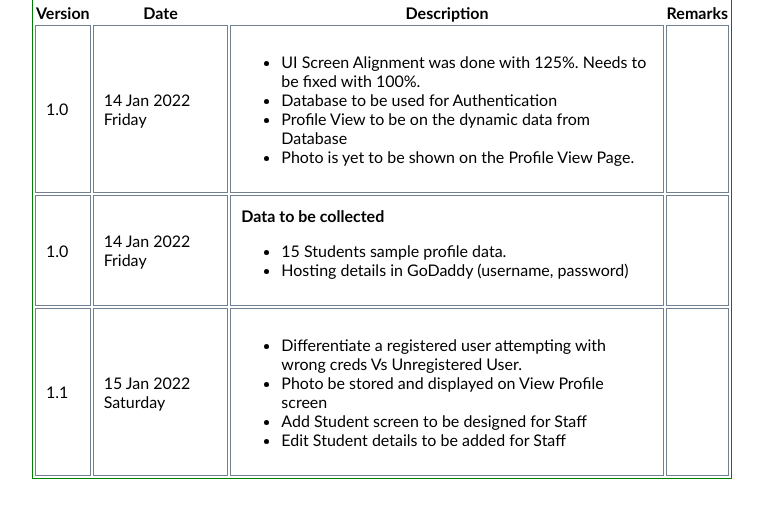
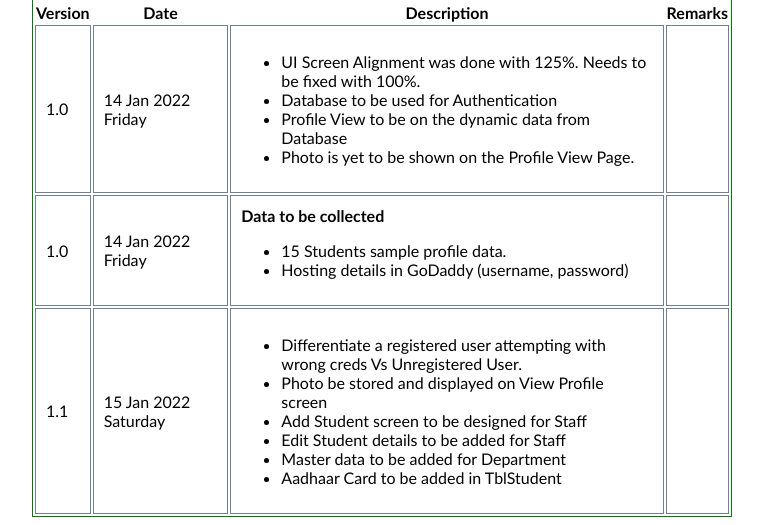
Before and after one commit to itsraghz/php-student-management-system, a PHP site: page /VersionHistory.php in a window 1280 px wide. Shown: the part 745-1270 px from the top of the page, without its empty margins (51-814 px from the left). Before the commit the page ends 1224 px from the top, so only its background shows below. Run offline with PHP 8.4, Linux system fonts and the light colour scheme; the visitor is signed in with stand-in values (Sample User, id 1).

Commit message:
Updated | V1.1 - 15Jan2022 - versionHistory, profile pages updated

```diff
--- a/VersionHistory.php
+++ b/VersionHistory.php
@@ -94,6 +94,8 @@
                 <li>Photo be stored and displayed on View Profile screen</li>
                 <li>Add Student screen to be designed for Staff</li>
                 <li>Edit Student details to be added for Staff</li>
+                <li>Master data to be added for Department</li>
+                <li>Aadhaar Card to be added in TblStudent</li>
               </ul>
             </td>
             <td></td>
--- a/profile.php
+++ b/profile.php
@@ -142,8 +142,6 @@
               </td>
           </tr>
       </table>
-
-      Click <a href='edit.php'>here</a> to edit the details.
 <?php
   require_once 'inc/footer.php';
 ?>
```
